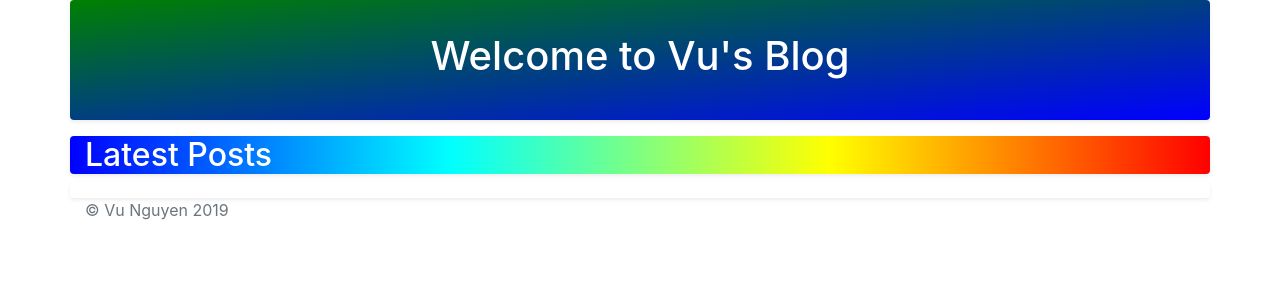
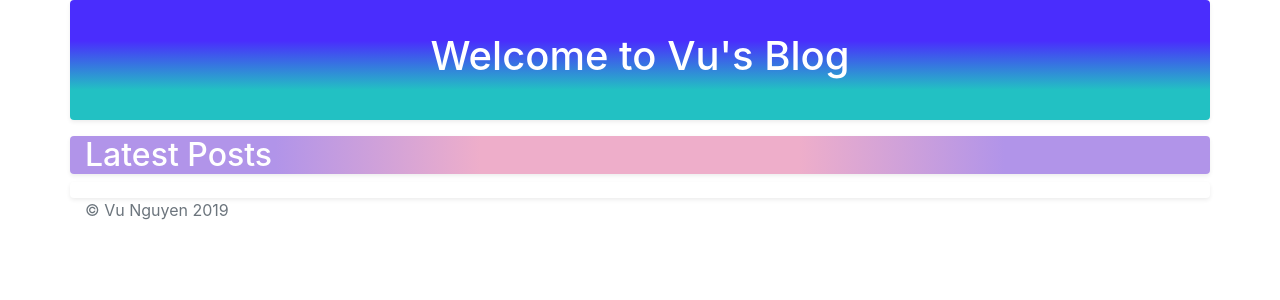
Before and after one commit to VuNLT/portfolio-project, a Django app: page /blog/ in a window 1280 px wide. Shown: the part 56-356 px from the top of the page. Run offline with Django 3.2, Linux system fonts and the light colour scheme; data that the repository does not hold is empty; some libraries are stand-ins or nearby versions.

Commit message:
make it prettier v3

```diff
--- a/portfolio/static/css-extra/my-style.css
+++ b/portfolio/static/css-extra/my-style.css
@@ -1,8 +1,10 @@
 /* background gradient*/
 .bg-gradient-primary {
-	background-image: linear-gradient(to bottom right, green, blue);
+	background: rgb(34,193,195);
+	background: linear-gradient(0deg, rgba(34,193,195,1) 25%, rgba(74,45,253,1) 66%);
 }
 
 .bg-gradient-secondary {
-	background-image: linear-gradient(to right, blue, cyan, yellow, red);
+	background: rgb(238,174,202);
+	background: radial-gradient(circle, rgba(238,174,202,1) 28%, rgba(177,148,233,1) 64%);
 }
```
